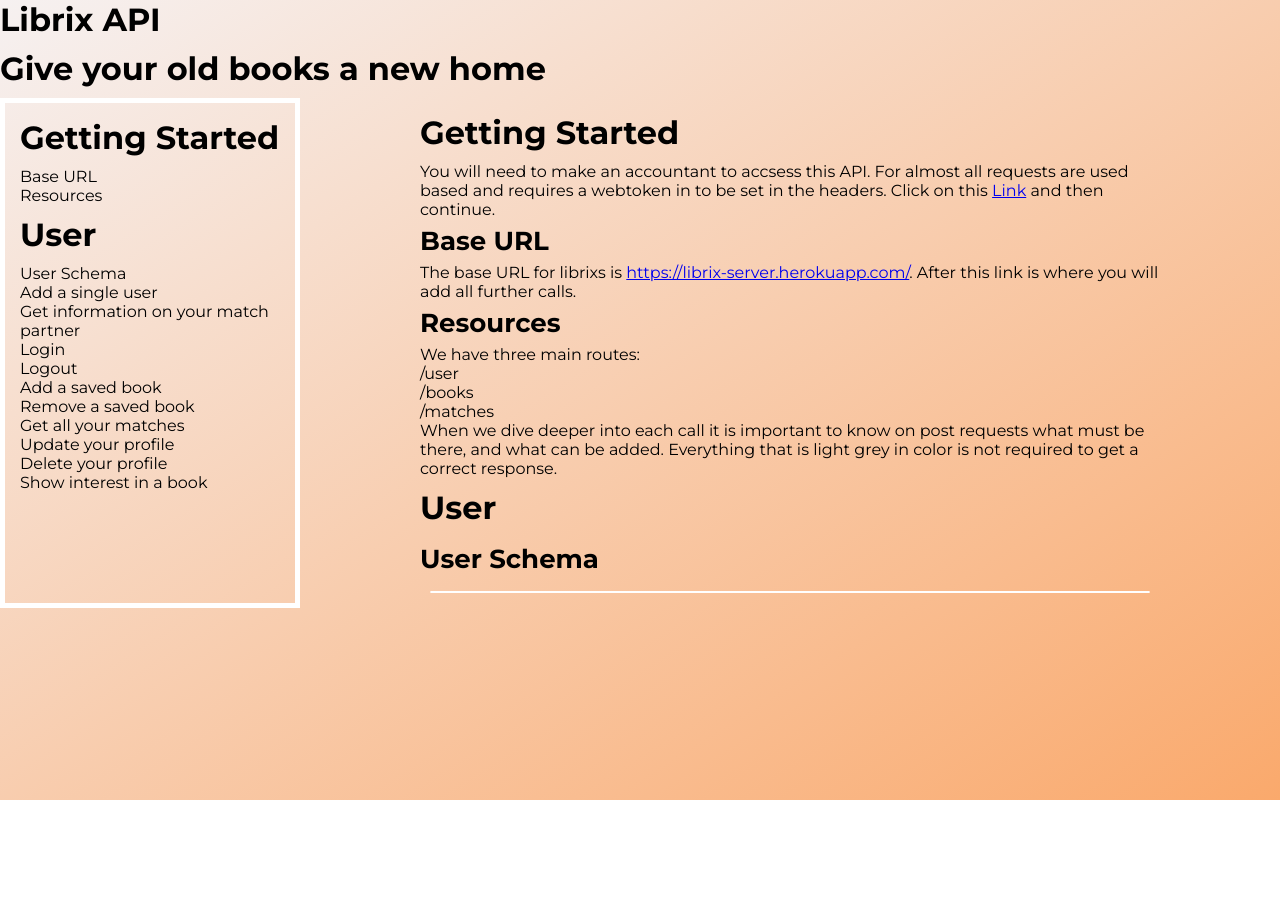
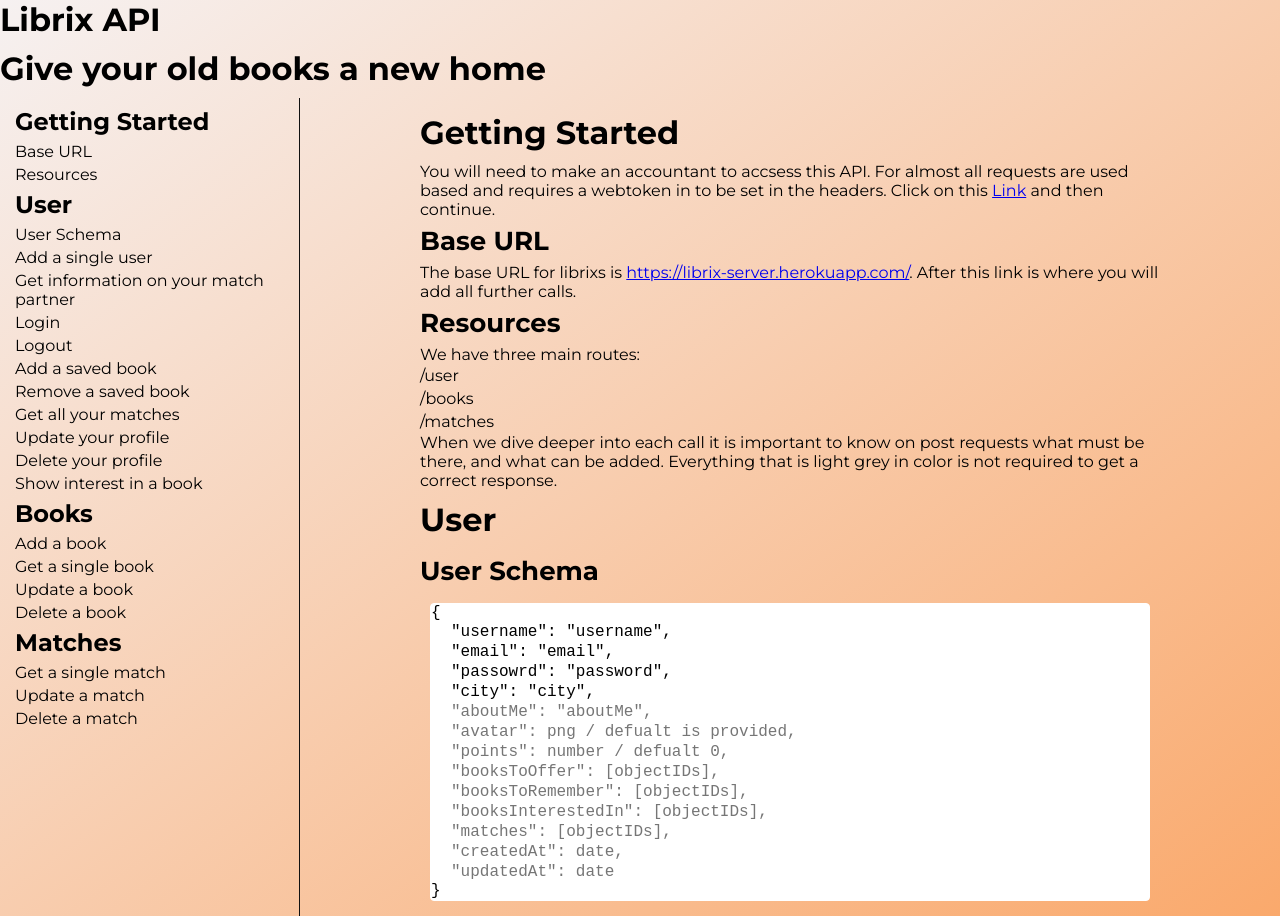
Before and after one commit to Final-Project-X/librix-server, a website: page public/index.html in a window 1280 px wide. Before the commit the page ends 800 px from the top, so only its background shows below. Drawn offline with Linux system fonts and the light colour scheme.

Commit message:
[mod] updated the documentation

```diff
--- a/public/index.html
+++ b/public/index.html
@@ -14,12 +14,10 @@
     <div class="container">
       <nav>
         <ul>
-          <li><h2>Getting Started</h2></li>
+          <li class="nav-title">Getting Started</li>
           <li>Base URL</li>
           <li>Resources</li>
-        </ul>
-        <ul>
-          <li><h2>User</h2></li>
+          <li class="nav-title">User</li>
           <li>User Schema</li>
           <li>Add a single user</li>
           <li>Get information on your match partner</li>
@@ -31,6 +29,15 @@
           <li>Update your profile</li>
           <li>Delete your profile</li>
           <li>Show interest in a book</li>
+          <li class="nav-title">Books</li>
+          <li>Add a book</li>
+          <li>Get a single book</li>
+          <li>Update a book</li>
+          <li>Delete a book</li>
+          <li class="nav-title">Matches</li>
+          <li>Get a single match</li>
+          <li>Update a match</li>
+          <li>Delete a match</li>
         </ul>
       </nav>
       <main>
@@ -69,5 +76,6 @@
         </section>
       </main>
     </div>
+    <script src="main.js"></script>
   </body>
 </html>
--- a/public/main.js
+++ b/public/main.js
@@ -1 +1,32 @@
 const userSchema = document.getElementById('user-schema');
+const codeArrOne = [
+  `"username": "username",`,
+  `"email": "email",`,
+  `"passowrd": "password",`,
+  `"city": "city",`,
+];
+const codeArrOneOptional = [
+  `"aboutMe": "aboutMe",`,
+  `"avatar": png / defualt is provided,`,
+  `"points": number / defualt 0,`,
+  `"booksToOffer": [objectIDs],`,
+  `"booksToRemember": [objectIDs],`,
+  `"booksInterestedIn": [objectIDs],`,
+  `"matches": [objectIDs],`,
+  `"createdAt": date,`,
+  `"updatedAt": date`,
+];
+
+//userSchema.innerHTML = <p>i am some text</p>;
+const insertCodeToUserSchema = () => {
+  userSchema.innerHTML += `<div>{</div>`;
+  for (let i = 0; i < codeArrOne.length; i++) {
+    userSchema.innerHTML += `<div class="code">${codeArrOne[i]}</div>`;
+  }
+  for (let i = 0; i < codeArrOneOptional.length; i++) {
+    userSchema.innerHTML += `<div class="code-optional">${codeArrOneOptional[i]}</div>`;
+  }
+  userSchema.innerHTML += `<div>}</div>`;
+};
+
+insertCodeToUserSchema();
--- a/public/styles.css
+++ b/public/styles.css
@@ -29,7 +29,6 @@
     var(--secondary-light)
   );
   width: 100vw;
-  height: 100vh;
   font-size: 1.6rem;
   font-family: Montserrat, Arial, Helvetica, sans-serif;
 }
@@ -53,11 +52,23 @@
   display: inline-block;
   width: 300px;
   padding: 5px 15px;
-  border: 5px solid white;
+  border-right: 1px solid var(--black-faded);
 }
 
 ul {
   list-style-type: none;
+}
+
+li {
+  transition: 0.2s ease-in-out;
+  font-size: 1.6rem;
+  cursor: pointer;
+  padding: 2px 0;
+}
+
+li:hover {
+  color: var(--primary-dark);
+  transform: translateX(1%);
 }
 
 main {
@@ -80,6 +91,25 @@
   border: 1px solid var(--white);
   border-radius: 4px;
   background-color: var(--white);
+}
+
+/* nav */
+
+.nav-title {
+  font-size: 2.4rem;
+  font-weight: 700;
+  padding: 4px 0;
+}
+
+/* code */
+
+.code {
+  padding: 1px 0 1px 20px;
+}
+
+.code-optional {
+  padding: 1px 0 1px 20px;
+  color: var(--text-faded);
 }
 
 /*
```
